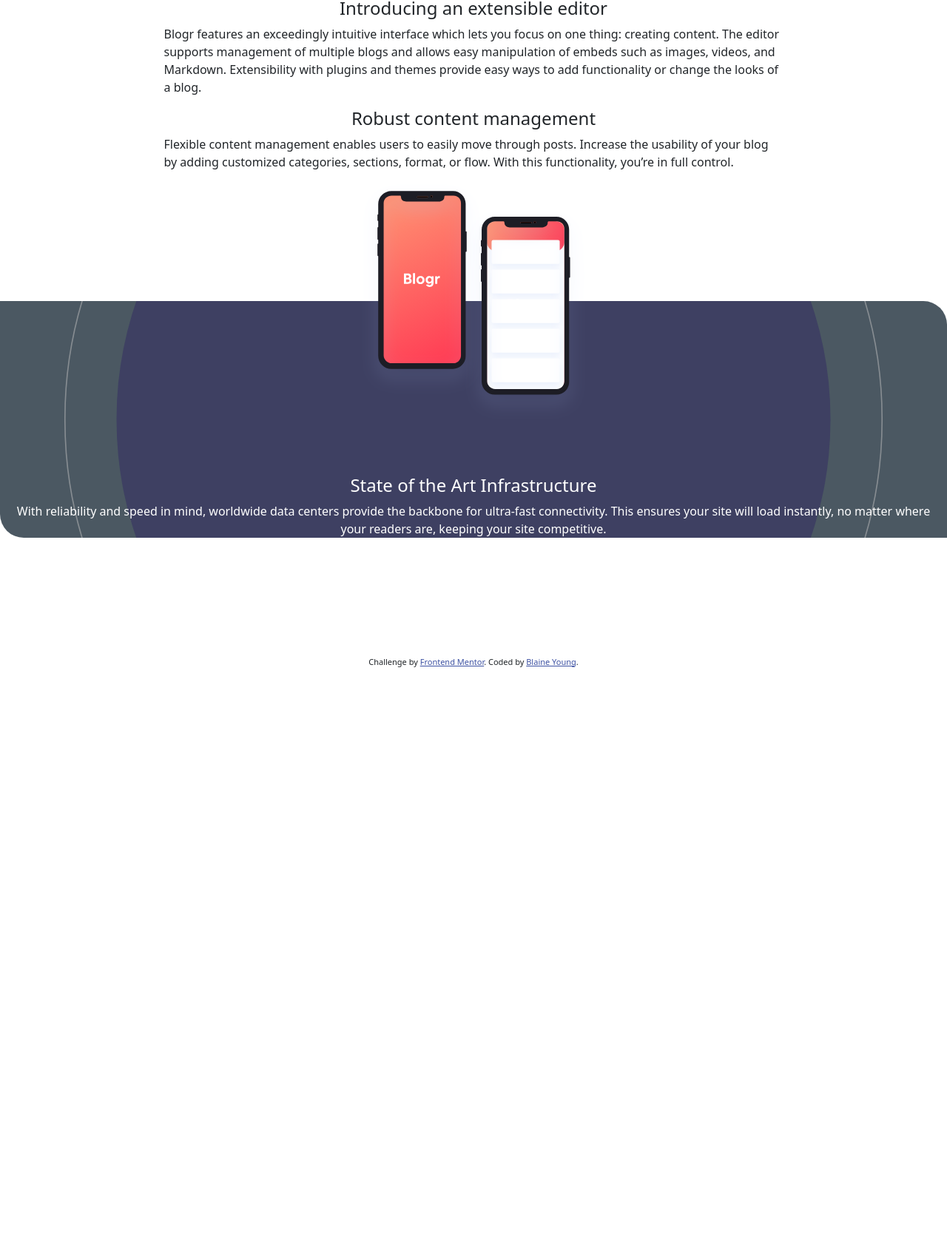
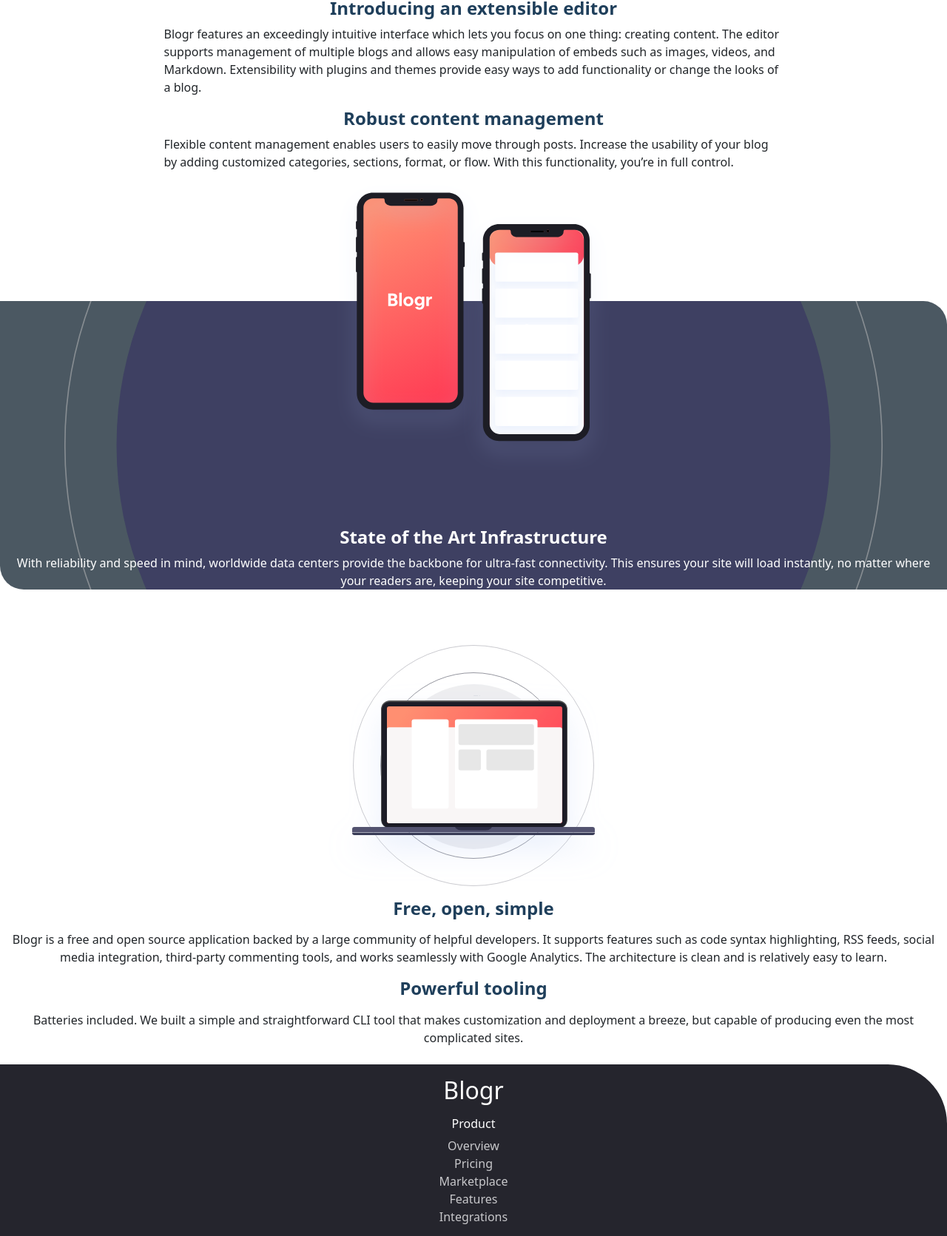
Before and after one commit to Blaine137/BlogrLandingPage, a plain HTML site: page index.html in a window 1280 px wide. Shown: the part 1126-2797 px from the top of the page at 74% size. Before the commit the page ends 2029 px from the top, so only its background shows below. Drawn offline with nearby package versions, Linux system fonts and the light colour scheme; files whose address does not match are found by name.

Commit message:
finished mobile version

```diff
--- a/index.html
+++ b/index.html
@@ -91,7 +91,7 @@
   <div class="container nextSection mb-2 d-grid">
       <div class="row align-content-end">
         <div class="col col-12 text-center">
-          <h4>Designed for the future</h4>
+          <h4 class="subHeading fw-bold">Designed for the future</h4>
         </div>
       </div>
   </div>
@@ -104,7 +104,7 @@
     <div class="row">
       <div class="col-12">
         <div class="col col-12 text-center">
-          <h4 class="w-50 mx-auto">Introducing an extensible editor</h4>
+          <h4 class="w-50 mx-auto subHeading fw-bold">Introducing an extensible editor</h4>
         </div>
         <div class="col-12">
           <p class="fw-light w-75 mx-auto">
@@ -119,7 +119,7 @@
     <div class="row">
       <div class="col-12">
         <div class="col col-12 text-center">
-          <h4 class="w-50 mx-auto">Robust content management</h4>
+          <h4 class="w-50 mx-auto subHeading fw-bold">Robust content management</h4>
         </div>
         <div class="col-12">
           <p class="fw-light w-75 mx-auto">
@@ -135,11 +135,71 @@
     </div>
     <div class="row bgRow2 align-items-end">
       <div class="col-12">
-        <h4 class="w-50 mx-auto mb-2 text-white text-center">State of the Art Infrastructure</h4>
-        <p class="mx-auto mb-0 text-white text-center p">
+        <h4 class="w-50 mx-auto mb-2 text-white text-center fw-bold">State of the Art Infrastructure</h4>
+        <p class="mx-auto mb-0 text-white text-center">
           With reliability and speed in mind, worldwide data centers provide the backbone for ultra-fast connectivity.
           This ensures your site will load instantly, no matter where your readers are, keeping your site competitive.
         </p>
+      </div>
+    </div>
+  </div>
+  <div class="container-fluid sectionFour mt-2">
+    <div class="row">
+      <div class="col-12">
+        <img src="images/illustration-laptop-mobile.svg" class="img-fluid mx-auto d-block" alt="illustration editor">
+      </div>
+      <div class="col-12">
+        <h4 class="w-75 mx-auto mb-2 text-center subHeading fw-bold">Free, open, simple</h4>
+      </div>
+      <div class="col-12 mt-2">
+        <p class="mx-auto mb-0 text-center">
+          Blogr is a free and open source application backed by a large community of helpful developers. It supports
+          features such as code syntax highlighting, RSS feeds, social media integration, third-party commenting tools,
+          and works seamlessly with Google Analytics. The architecture is clean and is relatively easy to learn.
+        </p>
+      </div>
+      <div class="col-12 mt-3">
+        <h4 class="w-75 mx-auto mb-2 text-center subHeading fw-bold">Powerful tooling</h4>
+      </div>
+      <div class="col-12 mt-2">
+        <p class="mx-auto mb-0 text-center">
+          Batteries included. We built a simple and straightforward CLI tool that makes customization and deployment a breeze, but
+          capable of producing even the most complicated sites.
+        </p>
+      </div>
+    </div>
+  </div>
+  <div class="container-fluid footer mt-4">
+    <div class="row">
+      <div class="col-12">
+        <h2 class="text-white text-center my-3">Blogr</h2>
+      </div>
+      <div class="col-12">
+        <h6 class="text-center text-white mb-2">Product</h6>
+        <ul class="footerUL text-center">
+          <li>Overview</li>
+          <li>Pricing</li>
+          <li>Marketplace</li>
+          <li>Features</li>
+          <li>Integrations</li>
+        </ul>
+      </div>
+      <div class="col-12">
+        <h6 class="text-center text-white mb-2">Company</h6>
+        <ul class="footerUL text-center">
+          <li>About</li>
+          <li>Team</li>
+          <li>Blogr</li>
+          <li>Careers</li>
+        </ul>
+      </div>
+      <div class="col-12">
+        <h6 class="text-center text-white mb-2">Connect</h6>
+        <ul class="footerUL text-center">
+          <li>Contact</li>
+          <li>Newsletter</li>
+          <li>LinkedIn</li>
+        </ul>
       </div>
     </div>
   </div>
@@ -221,7 +281,7 @@
 
   <div class="attribution">
     Challenge by <a href="https://www.frontendmentor.io?ref=challenge" target="_blank">Frontend Mentor</a>.
-    Coded by <a href="#">Blaine Young</a>.
+    Coded by <a href="https://blaineyoung.tech" target="_blank">Blaine Young</a>.
   </div>
 
     <!-- BOOTSTRAP JS PLUGIN -->
--- a/styles.css
+++ b/styles.css
@@ -3,6 +3,9 @@
     --backgroundGradientLight: hsl(353, 100%, 62%, 0.9);
     --backgroundLightDark: hsl(207, 13%, 34%);
     --textColor: white;
+    --headingColor: hsl(208, 49%, 24%);
+    --footerColor: hsl(240, 2%, 79%);
+    --bgFooter: hsl(240, 10%, 16%);
 }
 
 *,
@@ -17,7 +20,7 @@
     background-size: cover;
     background-attachment: fixed;
     background-position: bottom right 65%;
-    border-radius: 0 0 0 6rem;
+    border-radius: 0 0 0 5rem;
 }
 
 .navbar-brand{
@@ -88,12 +91,12 @@
 }
 
 .sectionThree{
-    height: 80vh;
+    height: 75vh;
     position: relative;
 }
 
 .bgRow1, .bgRow2{
-    height: 50%;
+    height: 65%;
 }
 
 .bgRow1{
@@ -112,4 +115,21 @@
     border-radius: 0 2rem 0 2rem;
 }
 
+.subHeading{
+    color: var(--headingColor) !important;
+}
+
+.footer{
+    background-color: var(--bgFooter);
+    border-radius: 0 5rem 0 0;
+}
+
+.footerUL{
+    list-style: none;
+    padding: 0;
+    color: var(--footerColor);
+}
+
+
+
 /* url('images//bg-pattern-intro.svg') no-repeat center / cover */
```
